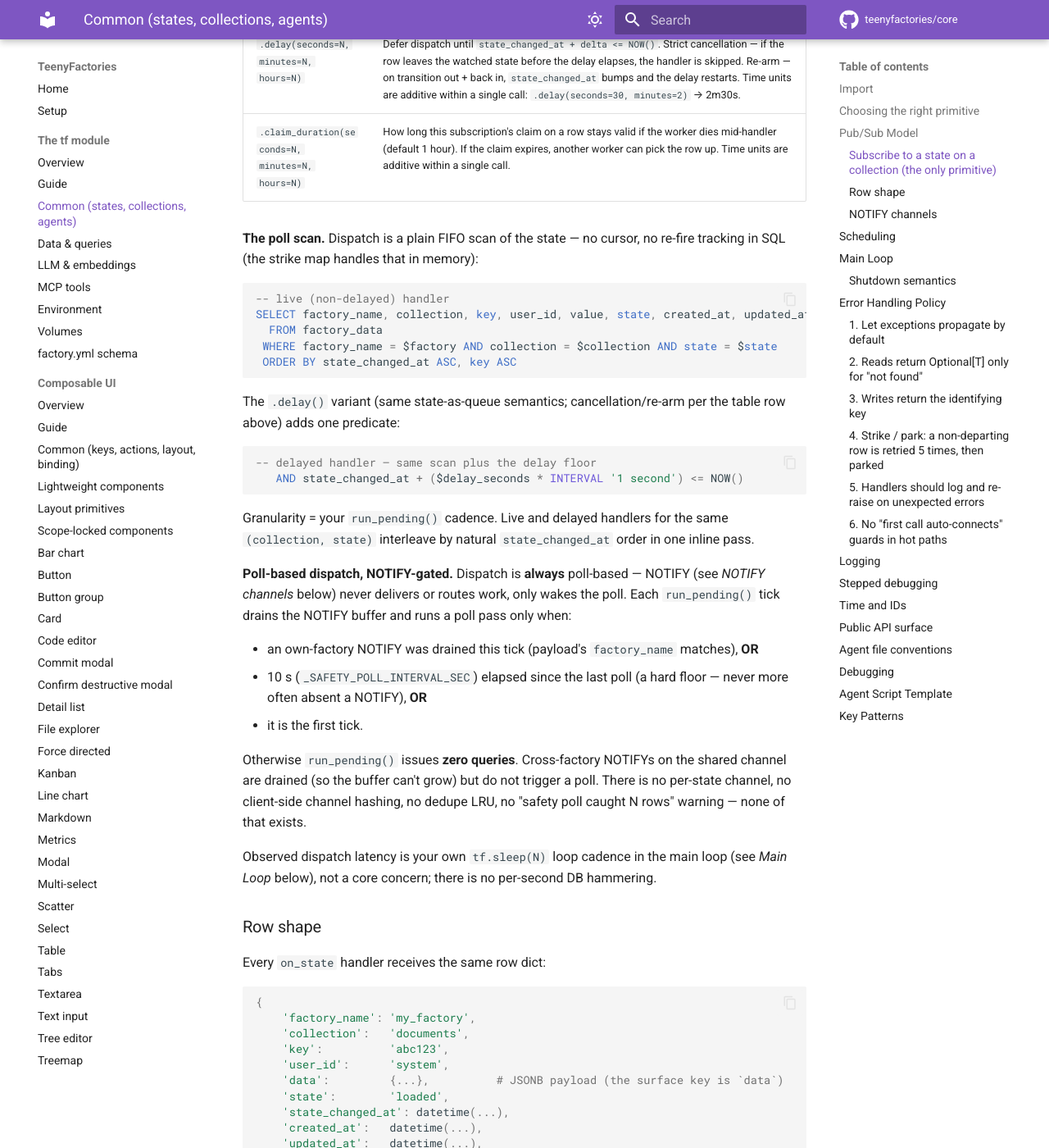
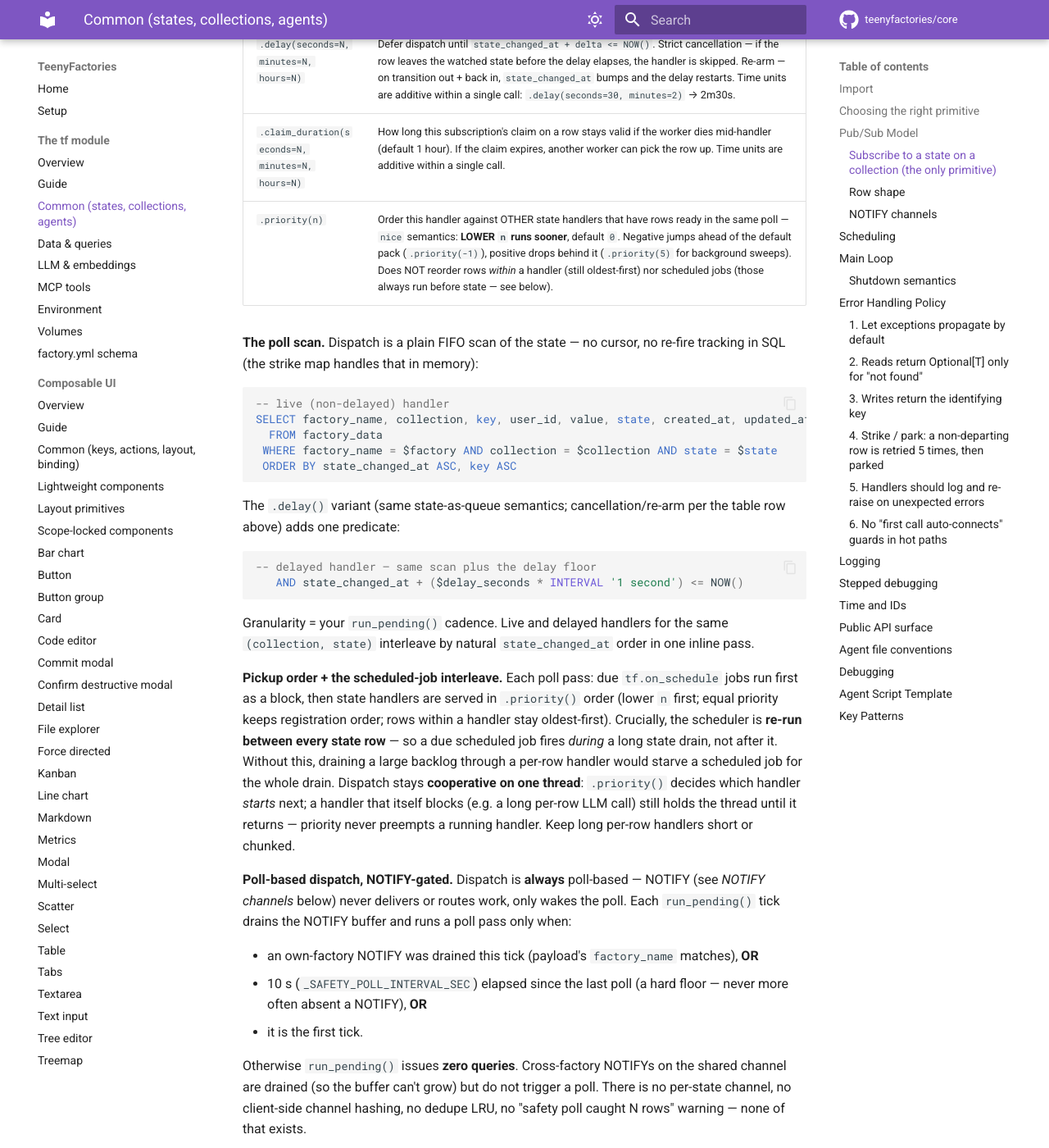
Before and after one commit to teenyfactories/core, an MkDocs documentation site: the page built from docs/reference/tf-common.md, in a window 1280 px wide and 1400 px high, scrolled down 3316 px. Shown: the whole window at 82% size. Built offline with MkDocs 1.6.1 and Material for MkDocs 9.7.7, drawn with Linux system fonts in a browser that asks for light colours; comment, search, counter and statistics services are not loaded.

Commit message:
docs(reference): regen mirror — scheduler .priority() + table empty_text

````diff
--- a/docs/reference/tf-common.md
+++ b/docs/reference/tf-common.md
@@ -95,6 +95,7 @@ No per-row "safety re-fire" for idempotent aggregators — use `tf.on_schedule`
 | `.do(handler)` | Register the handler. Required. |
 | `.delay(seconds=N, minutes=N, hours=N)` | Defer dispatch until `state_changed_at + delta <= NOW()`. Strict cancellation — if the row leaves the watched state before the delay elapses, the handler is skipped. Re-arm — on transition out + back in, `state_changed_at` bumps and the delay restarts. Time units are additive within a single call: `.delay(seconds=30, minutes=2)` → 2m30s. |
 | `.claim_duration(seconds=N, minutes=N, hours=N)` | How long this subscription's claim on a row stays valid if the worker dies mid-handler (default 1 hour). If the claim expires, another worker can pick the row up. Time units are additive within a single call. |
+| `.priority(n)` | Order this handler against OTHER state handlers that have rows ready in the same poll — `nice` semantics: **LOWER `n` runs sooner**, default `0`. Negative jumps ahead of the default pack (`.priority(-1)`), positive drops behind it (`.priority(5)` for background sweeps). Does NOT reorder rows *within* a handler (still oldest-first) nor scheduled jobs (those always run before state — see below). |
 
 **The poll scan.** Dispatch is a plain FIFO scan of the state — no cursor, no re-fire tracking in SQL (the strike map handles that in memory):
 
@@ -114,6 +115,8 @@ The `.delay()` variant (same state-as-queue semantics; cancellation/re-arm per t
 ```
 
 Granularity = your `run_pending()` cadence. Live and delayed handlers for the same `(collection, state)` interleave by natural `state_changed_at` order in one inline pass.
+
+**Pickup order + the scheduled-job interleave.** Each poll pass: due `tf.on_schedule` jobs run first as a block, then state handlers are served in `.priority()` order (lower `n` first; equal priority keeps registration order; rows within a handler stay oldest-first). Crucially, the scheduler is **re-run between every state row** — so a due scheduled job fires *during* a long state drain, not after it. Without this, draining a large backlog through a per-row handler would starve a scheduled job for the whole drain. Dispatch stays **cooperative on one thread**: `.priority()` decides which handler *starts* next; a handler that itself blocks (e.g. a long per-row LLM call) still holds the thread until it returns — priority never preempts a running handler. Keep long per-row handlers short or chunked.
 
 **Poll-based dispatch, NOTIFY-gated.** Dispatch is **always** poll-based — NOTIFY (see *NOTIFY channels* below) never delivers or routes work, only wakes the poll. Each `run_pending()` tick drains the NOTIFY buffer and runs a poll pass only when:
 
````
Also changed, not shown: docs/reference/ui-table.md (+1 -0 lines).
